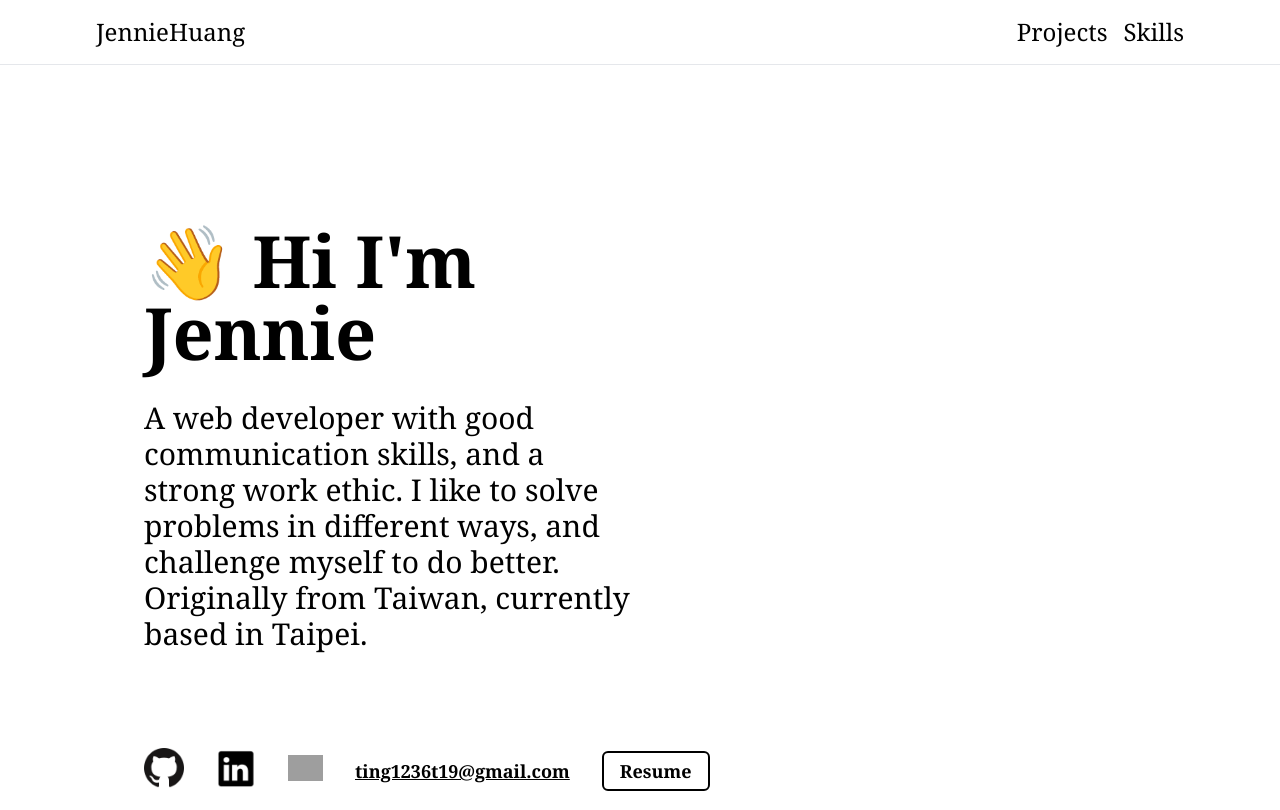
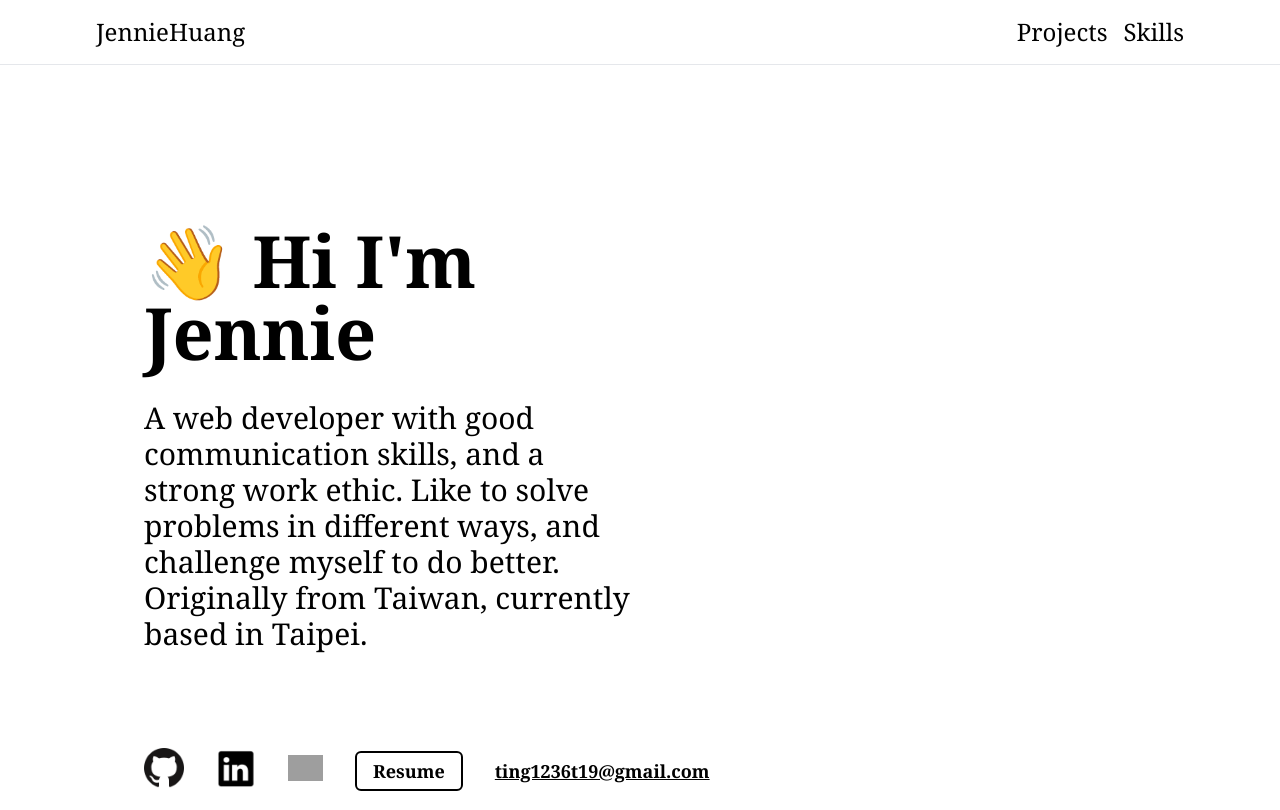
Before and after one commit to jenniehuang/portfolio, a Next.js app: page / in a window 1280 px wide. Built offline with nearby package versions, Linux system fonts and the light colour scheme; grey boxes are pictures that could not be loaded.

Commit message:
update meta content, resume

```diff
--- a/components/Meta.js
+++ b/components/Meta.js
@@ -17,7 +17,7 @@ Meta.defaultProps = {
   title: "Jennie Huang",
   keywords: "web development, programming",
   description:
-    "A web developer with good communication skills, and a strong work ethic. I like to solve problems in different ways, and challenge myself to do better.",
+    "A web developer with good communication skills, and a strong work ethic. Like to solve problems in different ways, and challenge myself to do better.",
 };
 
 export default Meta;
--- a/pages/index.js
+++ b/pages/index.js
@@ -10,7 +10,7 @@ export default function Home() {
           </p>
           <p className="text-base md:text-3xl mb-8">
             A web developer with good communication skills, and a strong work
-            ethic. I like to solve problems in different ways, and challenge
+            ethic. Like to solve problems in different ways, and challenge
             myself to do better.
             <br /> Originally from Taiwan, currently based in Taipei.
           </p>
@@ -34,6 +34,13 @@ export default function Home() {
         <a className="mb-4 md:mr-8" href="https://medium.com/@tingt">
           <Image src="/medium.png" width={35} height={35} objectFit="contain" />
         </a>
+        <a
+          className="mb-4 md:mr-8 border-2 border-black rounded-md px-4 py-1 text-lg font-semibold"
+          href="/Resume.pdf"
+          target="_blank"
+        >
+          Resume
+        </a>
         <div
           onClick={() => {
             window.open("mailto:ting1236t19@gmail.com");
@@ -42,13 +49,6 @@ export default function Home() {
         >
           ting1236t19@gmail.com
         </div>
-        <a
-          className="mb-4 border-2 border-black rounded-md px-4 py-1 text-lg font-semibold"
-          href="/Resume-6.pdf"
-          target="_blank"
-        >
-          Resume
-        </a>
       </div>
     </div>
   );
```
Also changed, not shown: 2 other files (tests, documents, lock files or other folders).
